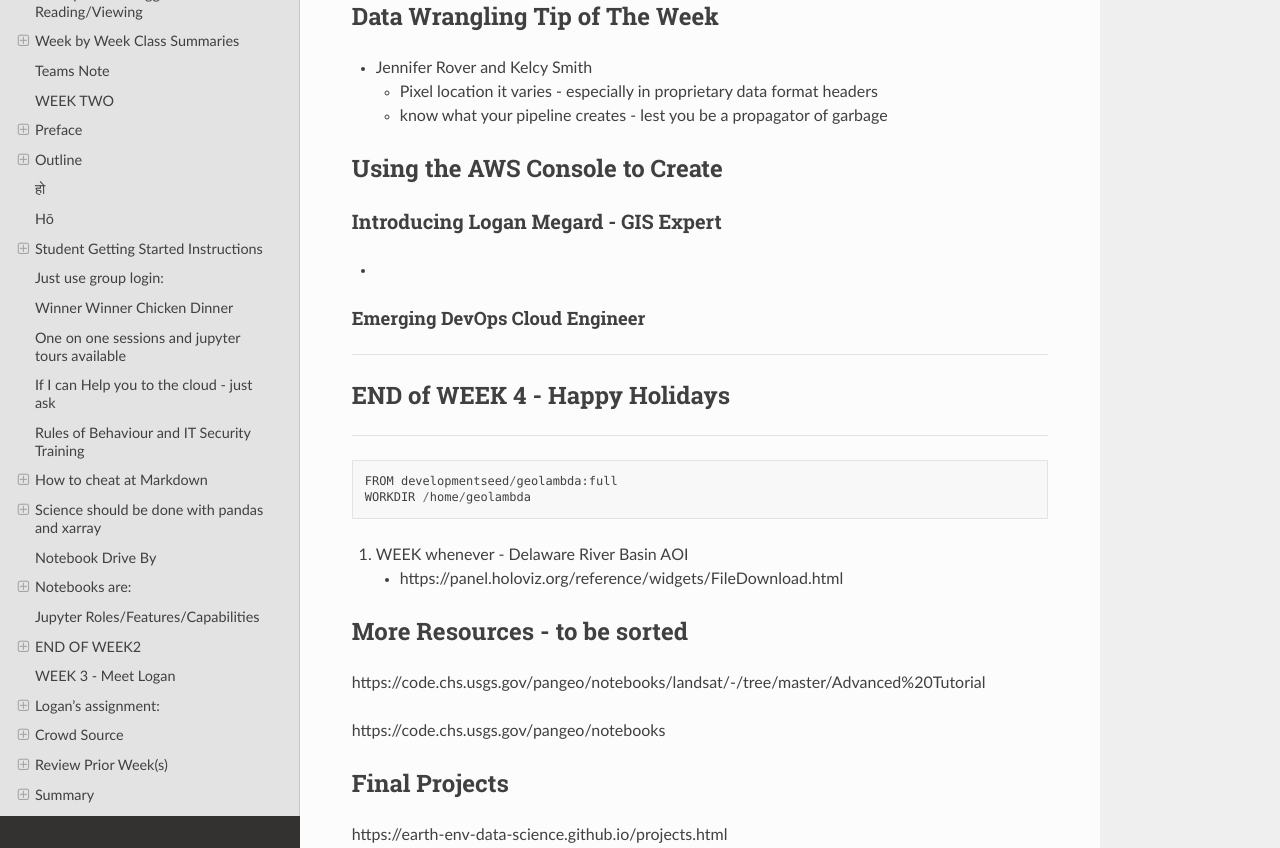
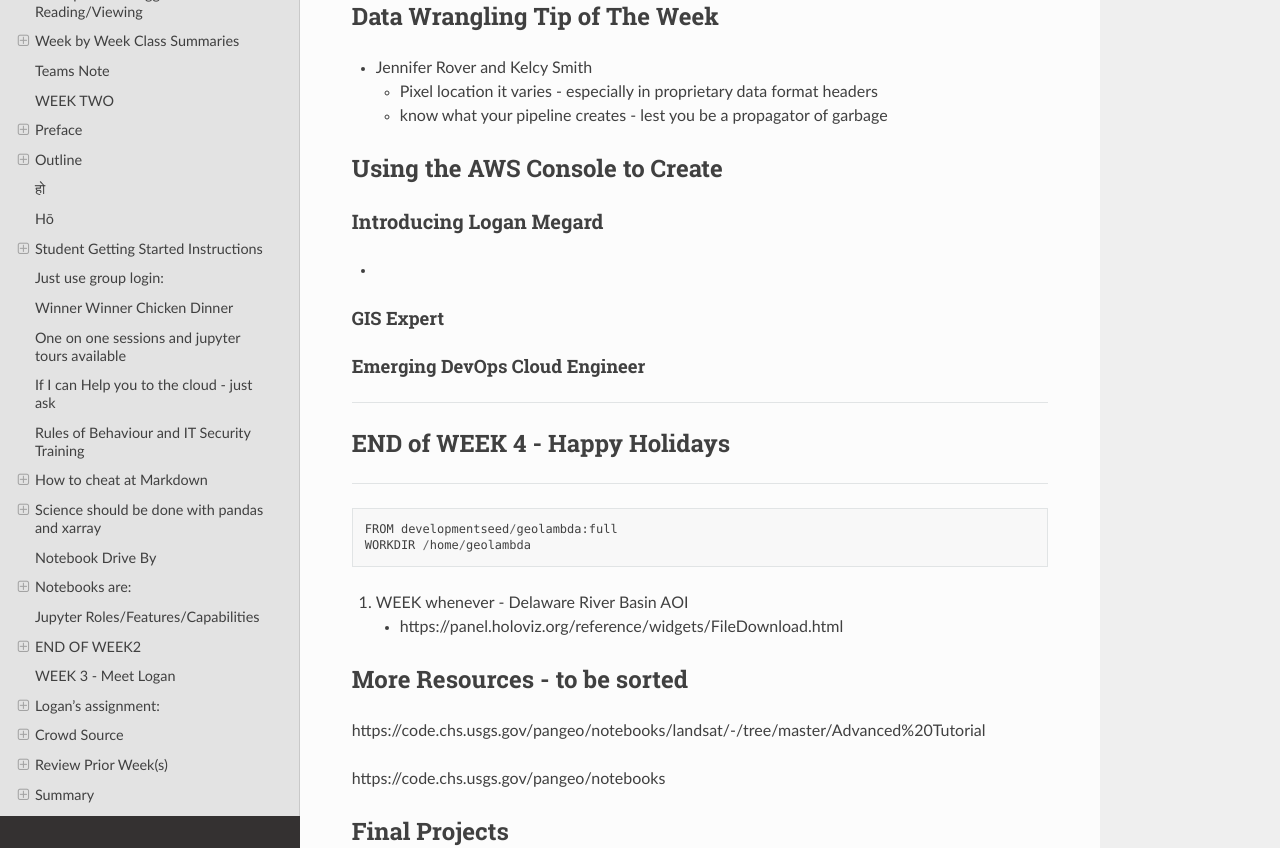
Before and after one commit to tonybutzer/harmony, a Sphinx documentation site: the page built from documentation/source/00weekbyweek.md, in a window 1280 px wide and 900 px high, scrolled down 20802 px, cut to the strip 52-900 px from the top of the window. Built offline with Sphinx 7.4.7 and the Read the Docs theme 2.0.0, drawn with Linux system fonts in a browser that asks for light colours; pages that are not in the unit, such as notebooks, are missing from menus.

Commit message:
automatic git update from Makefile

```diff
--- a/documentation/source/00weekbyweek.md
+++ b/documentation/source/00weekbyweek.md
@@ -734,7 +734,8 @@ https://marine.usgs.gov/coastalchangehazardsportal/
 
 ## Using the AWS Console to Create
 
-### Introducing Logan Megard - GIS Expert
+### Introducing Logan Megard
+- #### GIS Expert
 - #### Emerging DevOps Cloud Engineer
 
 
```
